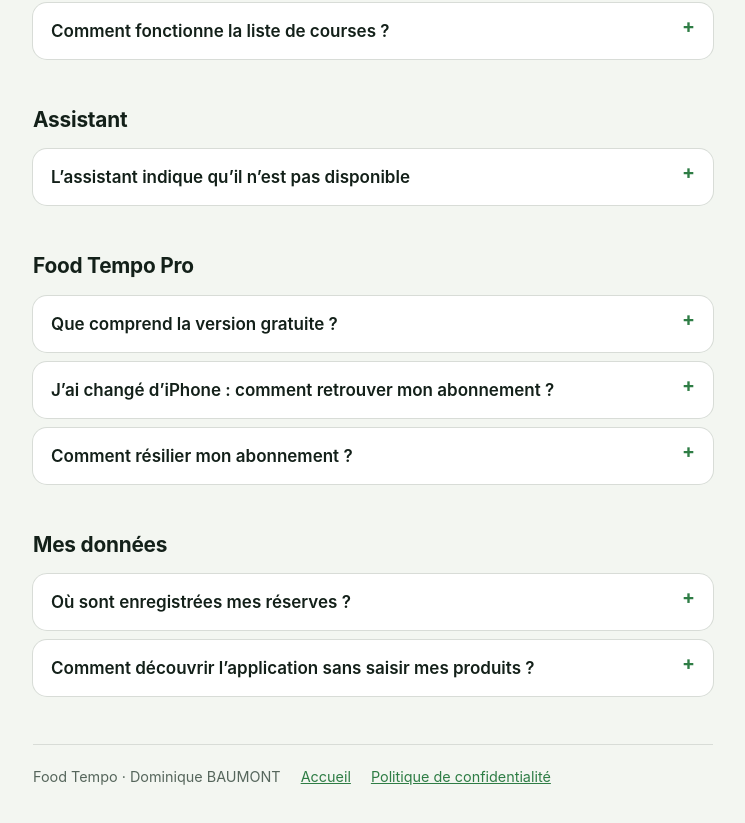
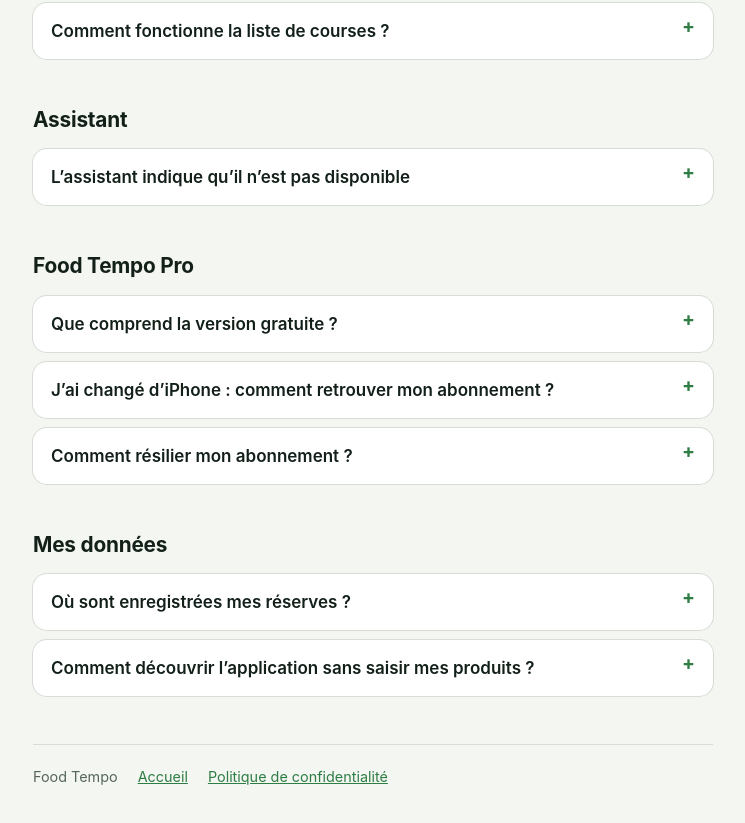
Before and after one commit to dombaumont/foodtempo, a plain HTML site: page aide.html in a window 1280 px wide. Shown: the part 1204-2027 px from the top of the page, without its empty margins (267-1012 px from the left). Drawn offline with Linux system fonts and the light colour scheme.

Commit message:
Retirer le nom personnel et désactiver l’indexation des pages

```diff
--- a/aide.html
+++ b/aide.html
@@ -39,6 +39,7 @@
   .path { font-weight: 600; white-space: nowrap; }
   footer { margin-top: 48px; padding-top: 20px; border-top: 1px solid var(--line); color: var(--muted); font-size: 0.9rem; display: flex; flex-wrap: wrap; gap: 8px 20px; }
 </style>
+<meta name="robots" content="noindex, nofollow, noarchive">
 </head>
 <body>
 <main>
@@ -178,7 +179,7 @@
   </details>
 
   <footer>
-    <span>Food Tempo · Dominique BAUMONT</span>
+    <span>Food Tempo</span>
     <a href="index.html">Accueil</a>
     <a href="confidentialite.html">Politique de confidentialité</a>
   </footer>
```
